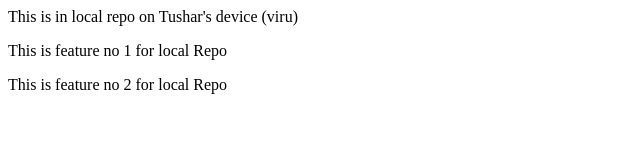
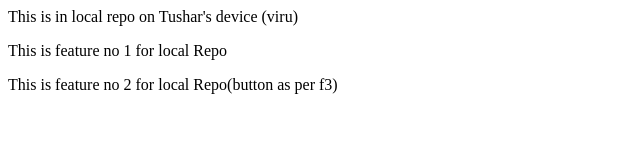
Before and after one commit to tusharxt/ef-Local-repo, a plain HTML site: page index.html in a window 1280 px wide. Shown: the whole page, without its empty margins (0-640 px from the left). Drawn offline with Linux system fonts and the light colour scheme.

Commit message:
f3 added

```diff
--- a/index.html
+++ b/index.html
@@ -1,3 +1,3 @@
 <p>This is in local repo on Tushar's device (viru)</p>
 <p>This is feature no 1 for local Repo</p>
-<p>This is feature no 2 for local Repo</p>
+<p>This is feature no 2 for local Repo(button as per f3)</p>
```
